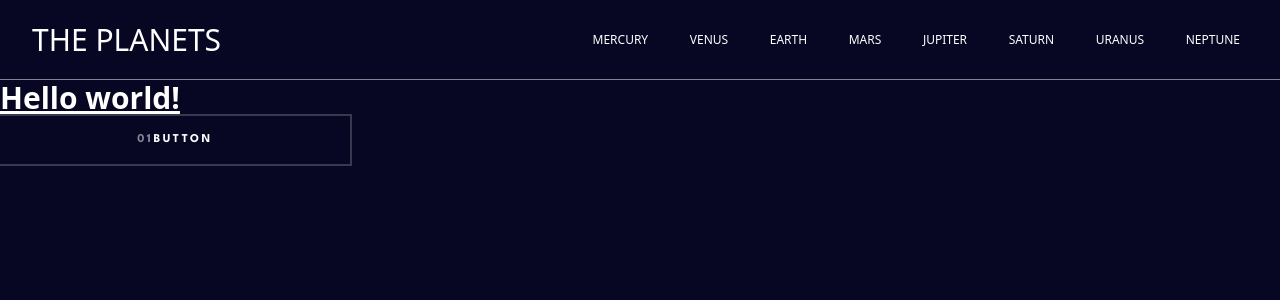
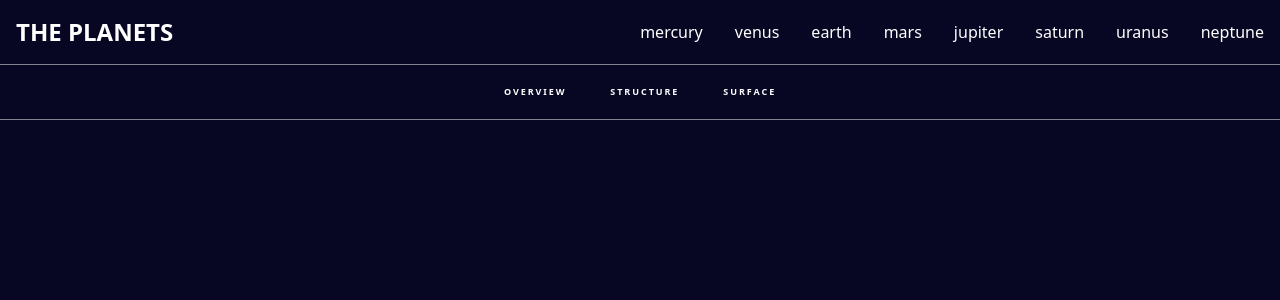
Before and after one commit to victoriamnx/planets-facts-v2, a React (Vite) app: page / in a window 1280 px wide. Shown: the top 300 px of the page. Built offline with nearby package versions, Linux system fonts and the light colour scheme.

Commit message:
add: buton and header components

```diff
--- a/src/app.tsx
+++ b/src/app.tsx
@@ -1,13 +1,17 @@
-import { Button } from "./components/button";
 import { Header } from "./components/header";
 
 function App() {
   return (
-    <div className="w-screen h-screen">
-     <Header/>
-      <main className="">
-        <h1 className="text-3xl font-bold underline">Hello world!</h1>
-        <Button />
+    <div className="w-screen h-screen flex flex-col">
+      <Header />
+      <main className="w-screen h-screen flex ">
+        <nav>
+          <ul className="flex w-screen gap-11 justify-center py-5 border-b border-gray">
+          <li className="uppercase font-bold text-[9px] tracking-[1.93px]">overview</li>
+          <li className="uppercase font-bold text-[9px] tracking-[1.93px]">structure</li>
+          <li className="uppercase font-bold text-[9px] tracking-[1.93px]">surface</li>
+          </ul>
+        </nav>
       </main>
     </div>
   );
--- a/src/components/button.tsx
+++ b/src/components/button.tsx
@@ -1,8 +1,13 @@
 export function Button() {
   return (
-    <button className="w-[350px] p-3  bg-transparent outline-none ring-2 ring-darkGray hover:bg-darkGray focus:bg-coolBlue focus-visible:ring-2 focus:ring-coolBlue font-spartan text-xs font-bold tracking-[2.57px] leading-6">
-      <span className="font-spartan text-xs font-bold tracking-[2.57px] leading-6 text-gray">01</span>
-      BUTTON
+    <button
+      type="button"
+      className="w-[350px] flex px-7 py-3 gap-7 text-center text-slate-300 uppercase group bg-transparent outline-none ring-2 ring-darkGray hover:bg-darkGray focus:bg-coolBlue focus-visible:ring-2 focus:ring-coolBlue font-spartan text-xs font-bold tracking-[2.57px] leading-6"
+    >
+      <span className="text-red-400 group-hover:text-white font-spartan text-xs font-bold tracking-[2.57px] leading-6 text-gray">
+        01
+      </span>
+      button
     </button>
   );
 }
--- a/src/components/header.tsx
+++ b/src/components/header.tsx
@@ -1,81 +1,106 @@
 export function Header() {
   return (
-    <header className="flex justify-end items-center h-20 border-b border-gray">
-      {" "}
+    <nav className="border-gray-200 bg-gray-50 dark:bg-gray-800 dark:border-gray-700 border-b border-gray">
+      <div className="max-w-screen-xl flex flex-wrap items-center justify-between mx-auto p-4">
+        <a href="#" className="flex items-center space-x-3 rtl:space-x-reverse">
+          <span className="self-center text-2xl font-semibold whitespace-nowrap dark:text-white uppercase">
+            the planets
+          </span>
+        </a>
+        <button
+          data-collapse-toggle="navbar-solid-bg"
+          type="button"
+          className="inline-flex items-center p-2 w-10 h-10 justify-center text-sm text-gray-500 rounded-lg md:hidden hover:bg-gray-100 focus:outline-none focus:ring-2 focus:ring-gray-200 dark:text-gray-400 dark:hover:bg-gray-700 dark:focus:ring-gray-600"
+          aria-controls="navbar-solid-bg"
+          aria-expanded="false"
+        >
+          <span className="sr-only">Open main menu</span>
+          <svg
+            className="w-5 h-5"
+            aria-hidden="true"
+            xmlns="http://www.w3.org/2000/svg"
+            fill="none"
+            viewBox="0 0 17 14"
+          >
+            <path
+              stroke="currentColor"
+              stroke-linecap="round"
+              stroke-linejoin="round"
+              stroke-width="2"
+              d="M1 1h15M1 7h15M1 13h15"
+            />
+          </svg>
+        </button>
+        <div className="hidden w-full md:block md:w-auto" id="navbar-solid-bg">
+          <ul className="flex flex-col font-medium mt-4 rounded-lg bg-gray-50 md:space-x-8 rtl:space-x-reverse md:flex-row md:mt-0 md:border-0 md:bg-transparent dark:bg-gray-800 md:dark:bg-transparent dark:border-gray-700">
+            <li id="mercury">
               <a
-        className="relative text-white text-3xl not-italic font-hairline uppercase mr-auto select-none ml-8 no-underline hover:border-none"
-        href="index.html"
-      >
-        the planets
-      </a>
-      <nav>
-        <ul className="flex items-center justify-end list-none m-0 p-0 overflow-hidden bg-transparent select-none mr-10 gap-[2.6rem]">
-          <li className="flex items-center h-16" id="mercury">
-            <a
-              className="no-underline text-xs not-italic font-normal leading-6 uppercase"
+                className="block py-2 px-3 md:p-0 text-white bg-blue-700 rounded md:bg-transparent md:text-blue-700 md:dark:text-blue-500 dark:bg-blue-600 md:dark:bg-transparent"
+                aria-current="page"
                 href="index.html"
               >
                 mercury
               </a>
             </li>
-          <li className="flex items-center h-16" id="venus">
+            <li id="venus">
               <a
-              className="no-underline text-xs not-italic font-normal leading-6 uppercase"
+                className="block py-2 px-3 md:p-0 text-gray-900 rounded hover:bg-gray-100 md:hover:bg-transparent md:border-0 md:hover:text-blue-700 dark:text-white md:dark:hover:text-blue-500 dark:hover:bg-gray-700 dark:hover:text-white md:dark:hover:bg-transparent"
                 href="./pages/venus.html"
               >
                 venus
               </a>
             </li>
-          <li className="flex items-center h-16" id="earth">
+            <li id="earth">
               <a
-              className="no-underline text-xs not-italic font-normal leading-6 uppercase"
+                className="block py-2 px-3 md:p-0 text-gray-900 rounded hover:bg-gray-100 md:hover:bg-transparent md:border-0 md:hover:text-blue-700 dark:text-white md:dark:hover:text-blue-500 dark:hover:bg-gray-700 dark:hover:text-white md:dark:hover:bg-transparent"
                 href="./pages/earth.html"
               >
                 earth
               </a>
             </li>
-          <li className="flex items-center h-16" id="mars">
+            <li id="mars">
               <a
-              className="no-underline text-xs not-italic font-normal leading-6 uppercase"
+                className="block py-2 px-3 md:p-0 text-gray-900 rounded hover:bg-gray-100 md:hover:bg-transparent md:border-0 md:hover:text-blue-700 dark:text-white md:dark:hover:text-blue-500 dark:hover:bg-gray-700 dark:hover:text-white md:dark:hover:bg-transparent"
                 href="./pages/mars.html"
               >
                 mars
               </a>
             </li>
-          <li className="flex items-center h-16" id="jupiter">
+            <li id="jupiter">
               <a
-              className="no-underline text-xs not-italic font-normal leading-6 uppercase"
+                className="block py-2 px-3 md:p-0 text-gray-900 rounded hover:bg-gray-100 md:hover:bg-transparent md:border-0 md:hover:text-blue-700 dark:text-white md:dark:hover:text-blue-500 dark:hover:bg-gray-700 dark:hover:text-white md:dark:hover:bg-transparent"
                 href="./pages/jupiter.html"
               >
                 jupiter
               </a>
             </li>
-          <li className="flex items-center h-16" id="saturn">
+            <li id="saturn">
               <a
-              className="no-underline text-xs not-italic font-normal leading-6 uppercase"
+                className="block py-2 px-3 md:p-0 text-gray-900 rounded hover:bg-gray-100 md:hover:bg-transparent md:border-0 md:hover:text-blue-700 dark:text-white md:dark:hover:text-blue-500 dark:hover:bg-gray-700 dark:hover:text-white md:dark:hover:bg-transparent"
                 href="./pages/saturn.html"
               >
                 saturn
               </a>
             </li>
-          <li className="flex items-center h-16" id="uranus">
+            <li id="uranus">
               <a
-              className="no-underline text-xs not-italic font-normal leading-6 uppercase"
+                className="block py-2 px-3 md:p-0 text-gray-900 rounded hover:bg-gray-100 md:hover:bg-transparent md:border-0 md:hover:text-blue-700 dark:text-white md:dark:hover:text-blue-500 dark:hover:bg-gray-700 dark:hover:text-white md:dark:hover:bg-transparent"
                 href="./pages/uranus.html"
               >
                 uranus
               </a>
             </li>
-          <li className="flex items-center h-16" id="neptune">
+            <li id="neptune">
               <a
-              className="no-underline text-xs not-italic font-normal leading-6 uppercase"
+                className="block py-2 px-3 md:p-0 text-gray-900 rounded hover:bg-gray-100 md:hover:bg-transparent md:border-0 md:hover:text-blue-700 dark:text-white md:dark:hover:text-blue-500 dark:hover:bg-gray-700 dark:hover:text-white md:dark:hover:bg-transparent"
                 href="./pages/neptune.html"
               >
                 neptune
               </a>
             </li>
           </ul>
+        </div>
+      </div>
     </nav>
-    </header>
   );
 }
```
Lines whose indentation alone changed are shown as unchanged.
